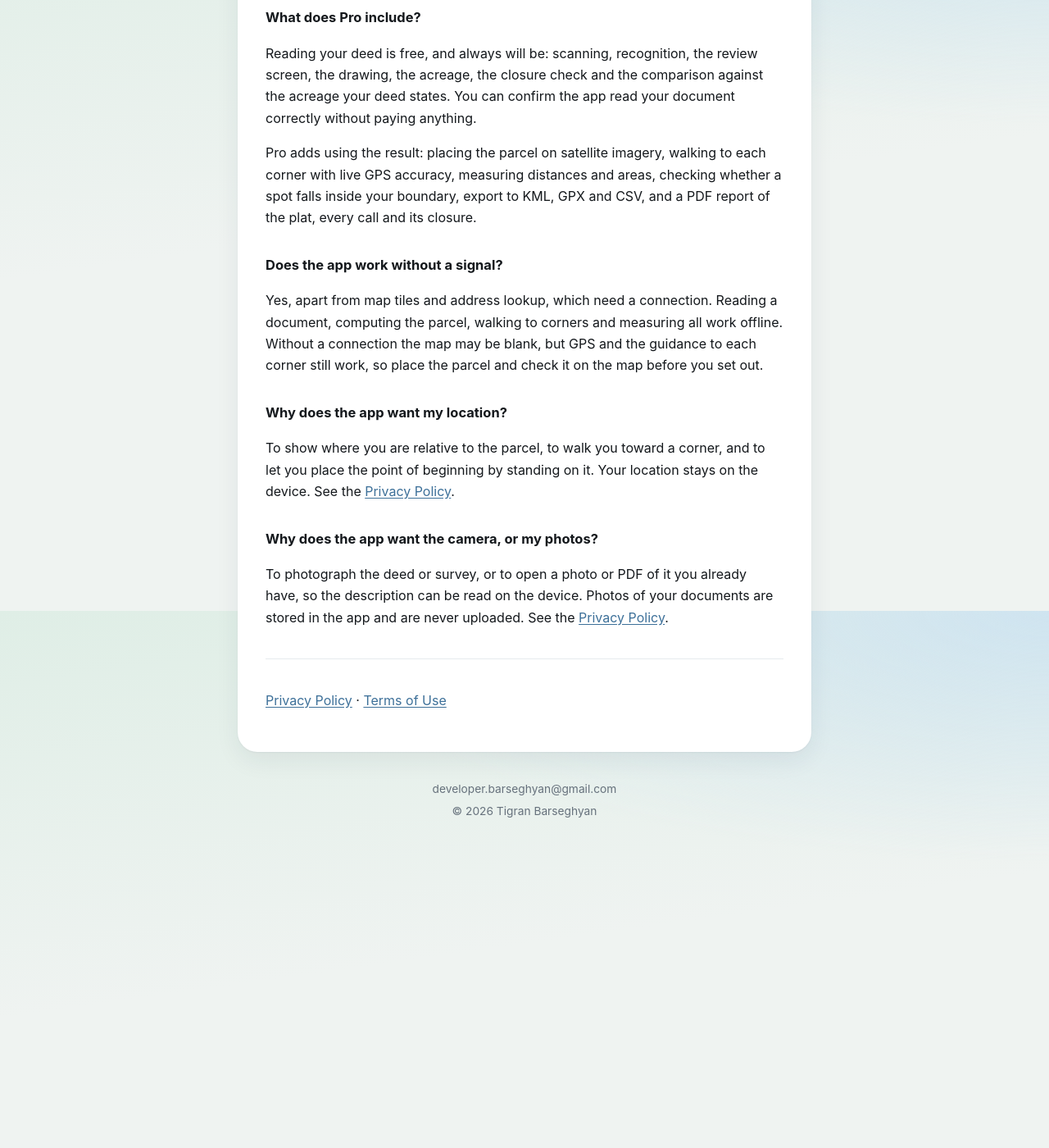
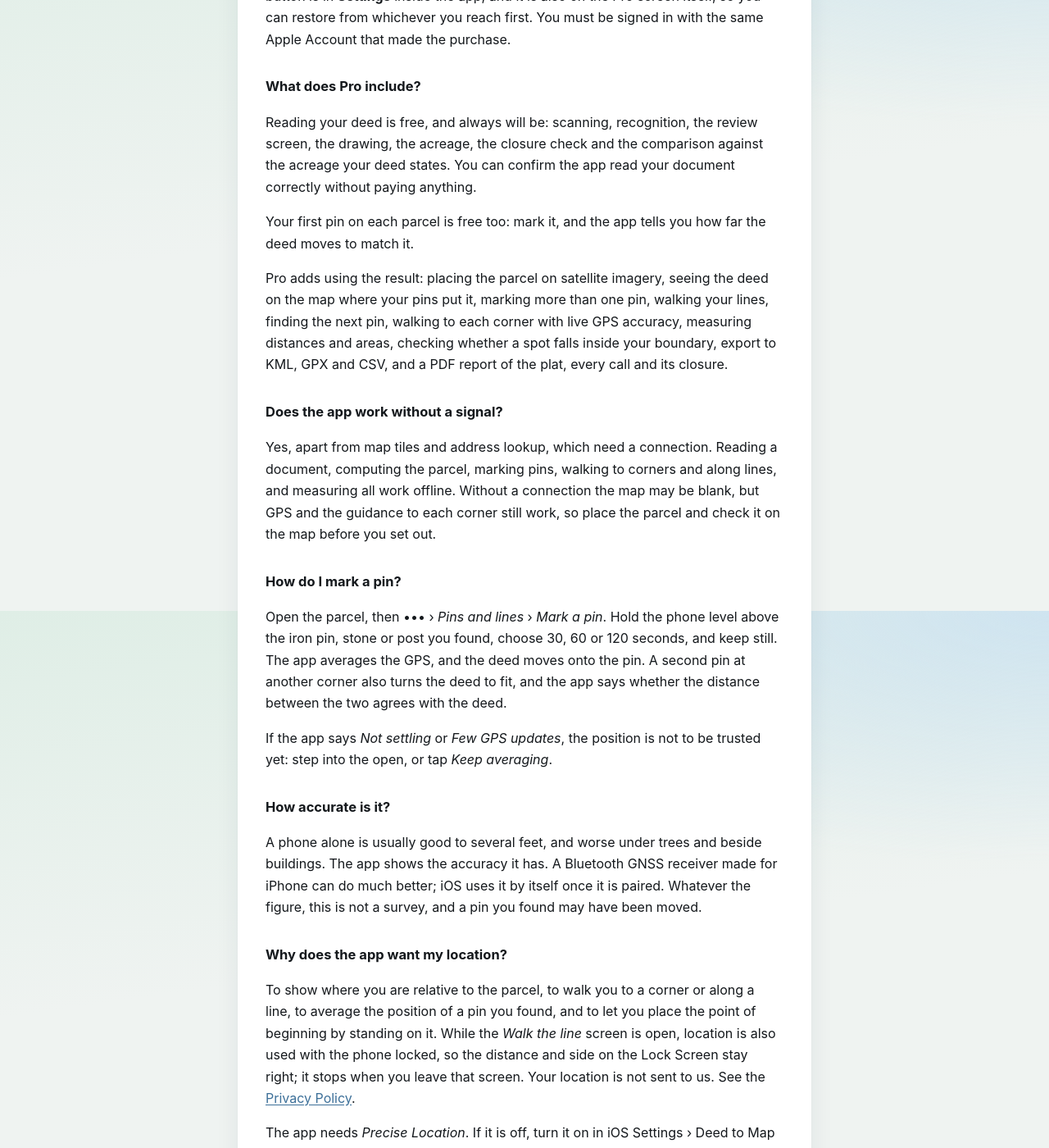
Before and after one commit to developer-barseghyan/deed-to-map-support, a Jekyll site: the page built from index.md, in a window 1280 px wide and 1400 px high, scrolled down 4655 px. Shown: the whole window at 82% size. Built offline with Jekyll 4.4.1, drawn with Linux system fonts in a browser that asks for light colours; before the commit the page ends 5714 px from its top, so only the background shows below that; some of the changed text lies outside the part shown.

Commit message:
Add files via upload

```diff
--- a/_config.yml
+++ b/_config.yml
@@ -1,3 +1,3 @@
 title: Deed to Map
-description: "Support, privacy policy and terms of use for Deed to Map: Metes & Bounds"
+description: "Support, privacy policy and terms of use for Deed to Map: Property Lines"
 baseurl: /deed-to-map-support
--- a/_layouts/default.html
+++ b/_layouts/default.html
@@ -177,7 +177,7 @@ footer p{margin:.3em 0}
 
   <header class="bar">
     <p class="app">Deed to Map</p>
-    <p class="sub">Metes &amp; Bounds</p>
+    <p class="sub">Property Lines</p>
     <nav>
       <a href="{{ site.baseurl }}/"{% if page.url == "/" %} class="here"{% endif %}>Support</a>
       <a href="{{ site.baseurl }}/privacy"{% if page.url contains "privacy" %} class="here"{% endif %}>Privacy</a>
--- a/index.md
+++ b/index.md
@@ -6,9 +6,9 @@ permalink: /
 
 # Support
 
-**Deed to Map: Metes & Bounds** reads the boundary description on a US property deed or survey and plots the parcel on satellite imagery, so you can see where the lines run and walk to each corner.
+**Deed to Map: Property Lines** (called *Deed to Map: Metes & Bounds* before version 2.0) reads the boundary description on a US property deed or survey and plots the parcel on satellite imagery, so you can see where the lines run, tie the deed to the pins you find on the ground, and walk each line.
 
-Everything happens on your device. Your deed is never uploaded.
+Your deed is read on your device and is never uploaded.
 
 ---
 
@@ -71,8 +71,9 @@ A misread call can move part of the boundary without changing the area at all. T
 
 If the app placed it from an address printed on the document, the position is a starting point, not an answer. A map search finds a building or a street center, not a property corner. The app marks such a placement as unconfirmed and asks you to drag and rotate it into position.
 
-For a reliable position you have three better options:
+For a reliable position you have better options:
 
+- mark a pin or corner stone you found on the ground; the deed moves onto it (*Pins and lines*)
 - the document prints coordinates, in which case the app uses them directly
 - stand on a corner and place the point of beginning from your GPS position
 - line the parcel up against what you can see on the satellite image: a road edge, a fence line, a tree line
@@ -125,19 +126,37 @@ If you reinstall the app or move to a new device, choose **Restore purchase**. T
 
 Reading your deed is free, and always will be: scanning, recognition, the review screen, the drawing, the acreage, the closure check and the comparison against the acreage your deed states. You can confirm the app read your document correctly without paying anything.
 
-Pro adds using the result: placing the parcel on satellite imagery, walking to each corner with live GPS accuracy, measuring distances and areas, checking whether a spot falls inside your boundary, export to KML, GPX and CSV, and a PDF report of the plat, every call and its closure.
+Your first pin on each parcel is free too: mark it, and the app tells you how far the deed moves to match it.
+
+Pro adds using the result: placing the parcel on satellite imagery, seeing the deed on the map where your pins put it, marking more than one pin, walking your lines, finding the next pin, walking to each corner with live GPS accuracy, measuring distances and areas, checking whether a spot falls inside your boundary, export to KML, GPX and CSV, and a PDF report of the plat, every call and its closure.
 
 ### Does the app work without a signal?
 
-Yes, apart from map tiles and address lookup, which need a connection. Reading a document, computing the parcel, walking to corners and measuring all work offline. Without a connection the map may be blank, but GPS and the guidance to each corner still work, so place the parcel and check it on the map before you set out.
+Yes, apart from map tiles and address lookup, which need a connection. Reading a document, computing the parcel, marking pins, walking to corners and along lines, and measuring all work offline. Without a connection the map may be blank, but GPS and the guidance to each corner still work, so place the parcel and check it on the map before you set out.
+
+### How do I mark a pin?
+
+Open the parcel, then ••• › *Pins and lines* › *Mark a pin*. Hold the phone level above the iron pin, stone or post you found, choose 30, 60 or 120 seconds, and keep still. The app averages the GPS, and the deed moves onto the pin. A second pin at another corner also turns the deed to fit, and the app says whether the distance between the two agrees with the deed.
+
+If the app says *Not settling* or *Few GPS updates*, the position is not to be trusted yet: step into the open, or tap *Keep averaging*.
+
+### How accurate is it?
+
+A phone alone is usually good to several feet, and worse under trees and beside buildings. The app shows the accuracy it has. A Bluetooth GNSS receiver made for iPhone can do much better; iOS uses it by itself once it is paired. Whatever the figure, this is not a survey, and a pin you found may have been moved.
 
 ### Why does the app want my location?
 
-To show where you are relative to the parcel, to walk you toward a corner, and to let you place the point of beginning by standing on it. Your location stays on the device. See the [Privacy Policy]({{ site.baseurl }}/privacy).
+To show where you are relative to the parcel, to walk you to a corner or along a line, to average the position of a pin you found, and to let you place the point of beginning by standing on it. While the *Walk the line* screen is open, location is also used with the phone locked, so the distance and side on the Lock Screen stay right; it stops when you leave that screen. Your location is not sent to us. See the [Privacy Policy]({{ site.baseurl }}/privacy).
+
+The app needs *Precise Location*. If it is off, turn it on in iOS Settings › Deed to Map › Location.
 
 ### Why does the app want the camera, or my photos?
 
-To photograph the deed or survey, or to open a photo or PDF of it you already have, so the description can be read on the device. Photos of your documents are stored in the app and are never uploaded. See the [Privacy Policy]({{ site.baseurl }}/privacy).
+To photograph the deed or survey, or to open a photo or PDF of it you already have, so the description can be read on the device; and to photograph a pin you found, as a record kept with the parcel. Photos are stored in the app and are never uploaded. See the [Privacy Policy]({{ site.baseurl }}/privacy).
+
+### What is on my Lock Screen during a walk?
+
+A Live Activity with the distance to the next corner and which way to step. It ends when you leave the walk. It is drawn on your device; nothing is sent.
 
 ---
 
--- a/privacy.md
+++ b/privacy.md
@@ -6,9 +6,9 @@ permalink: /privacy
 
 # Privacy Policy
 
-**Deed to Map: Metes & Bounds**
+**Deed to Map: Property Lines** (called *Deed to Map: Metes & Bounds* before version 2.0)
 
-Effective date: 29 September 2026
+Effective date: 25 November 2026
 Developer: Tigran Barseghyan
 Contact: **developer.barseghyan@gmail.com**
 
@@ -18,7 +18,7 @@ Contact: **developer.barseghyan@gmail.com**
 
 The app does not collect your personal data, does not store it on any server, and does not sell or share it. There are no accounts, no analytics, no tracking and no advertising.
 
-The documents you photograph stay on your device.
+The documents you photograph, the parcels you draw, the pins you mark and their photos stay on your device. Three things use the network, all of them Apple's: the map, the address lookups described below, and the App Store purchase.
 
 ---
 
@@ -41,19 +41,42 @@ Reading the text on your document is done **entirely on your device**, using the
 
 ## Location
 
-Location is used to show where you are relative to the parcel, to guide you toward a corner, and to let you set the point of beginning by standing on it.
+Location is used:
 
-Your location is processed on the device. It is not transmitted, not stored on any server and not shared. The one exception is below, under address lookup: once a parcel is placed, its position is looked up to show an address, and if you placed it by standing on a corner, that position is close to where you stood. You can refuse location access and still read documents, compute parcels and place them by hand.
+- to show where you are relative to the parcel and to guide you toward a corner
+- to set the point of beginning by standing on it
+- to average the position of a pin or corner marker you found, for 30 seconds to 2 minutes
+- to guide you along a boundary line, with the distance to go and which side of the line you are on
 
-## Address lookup and map imagery
+The app asks for location *While Using the App*, never *Always*.
 
-Two things do leave your device, and only these two.
+**In the background.** Location is used in the background only while the **Walk the line** screen is open, so that the distance and side stay right with the phone locked or in a pocket. iOS shows its location indicator meanwhile. It stops when you leave that screen.
 
-**Address lookup.** Two requests go to Apple's geocoding service. When a parcel is placed from an address or road name found on your document, that text is sent to find a position. And whenever a parcel is shown on the map, the coordinate of its center is sent so the app can show a one-line address under the map and you can confirm the parcel landed in the right place. Apple's privacy policy governs both requests.
+**The Live Activity.** During a walk the distance and side are shown on the Lock Screen and in the Dynamic Island. They are worked out on the device and drawn by iOS. No push server is involved, and nothing about the walk is sent anywhere.
+
+Your location is not sent to the developer and is not stored on any server. Positions you save, such as a pin's, stay on your device unless you export or share them. Apple's map services are the exception, and only as described below: the map loads the area you are looking at, which while you walk is where you are, and a placed parcel's position is looked up to show its address. If you placed the parcel by standing on a corner, or tied it to a pin you stood on, that position is close to where you stood.
+
+You can refuse location access and still read documents, compute parcels and place them by hand. If you turn off *Precise Location*, the app says so and cannot guide you to a corner.
+
+## Pins and their photos
+
+When you mark a pin, the app keeps its position and how good it is, the date, the kind of marker, your notes, and a photo if you add one. All of it is stored inside the app's own container on your device. A photo you add is stored with the pin's position and the time written into the photo file, so that it can serve as a record.
+
+None of this is uploaded. It leaves the device only if you share a pin, or export a KML, GPX, CSV or PDF file, and it then goes where you send it. Deleting the parcel deletes its pins and photos.
+
+## Apple's maps and address search
+
+Four things are sent to Apple's services, and only these. Apple's privacy policy governs them.
 
 **Map imagery.** Satellite and map tiles are served by Apple Maps, which means the area you are looking at is requested from Apple's servers, as in any map application.
 
-Neither request carries your identity, your document, or anything else the app has stored. If you place the parcel from printed coordinates, from your GPS position, or by tapping the map, no text from your document is sent; only the placed parcel's position is looked up, as above.
+**The placed parcel's address.** When a parcel is shown on the map, the coordinate of its center is sent so the app can show a one-line address under the map, and you can confirm the parcel landed in the right place.
+
+**An address or road name on your document.** When a parcel is placed from an address or road name found on your document, or you choose that address in *Find address*, that text is sent to find a position.
+
+**What you type in *Find address*.** While you type, the text so far is sent to Apple so it can suggest places, together with the part of the map you are looking at, or the United States as a whole before the parcel is placed. The suggestion or text you choose is sent to find its position. The last five places you found are kept on your device, for the next time.
+
+None of these carries your identity, your document's images, or anything else the app has stored. If you place the parcel from printed coordinates, from your GPS position or by hand on the map, no text from your document is sent.
 
 ## Purchases
 
@@ -64,7 +87,9 @@ Pro is a one-time purchase handled entirely by Apple through your Apple Account.
 - the parcels you create and their calls
 - the document pages you photographed or imported, and the text recognized from them
 - where you placed each parcel and how you rotated it
+- the pins you mark, with their positions, notes and photos
 - the measurements you save, and any notes you add to individual calls
+- the last five places found in *Find address*
 - your settings, such as display units and bearing format
 
 All of it is local. None of it is backed up to any service belonging to the developer. If you use iCloud Backup, your device backup is covered by Apple's terms, not by this policy.
@@ -87,7 +112,7 @@ The app is not directed at children and collects no data from anyone, including
 
 Because no personal data is collected, there is nothing held about you to access, correct or delete.
 
-You are in control of what is on your device: revoke camera or location access at any time in iOS Settings, delete individual parcels and their pages inside the app, or delete the app to remove everything it stored.
+You are in control of what is on your device: revoke camera or location access at any time in iOS Settings, delete individual pins, or parcels with their pages, pins and photos, inside the app, or delete the app to remove everything it stored.
 
 ## Changes
 
```
Also changed, not shown: terms.md (+1 -1 lines), README.md (added).
